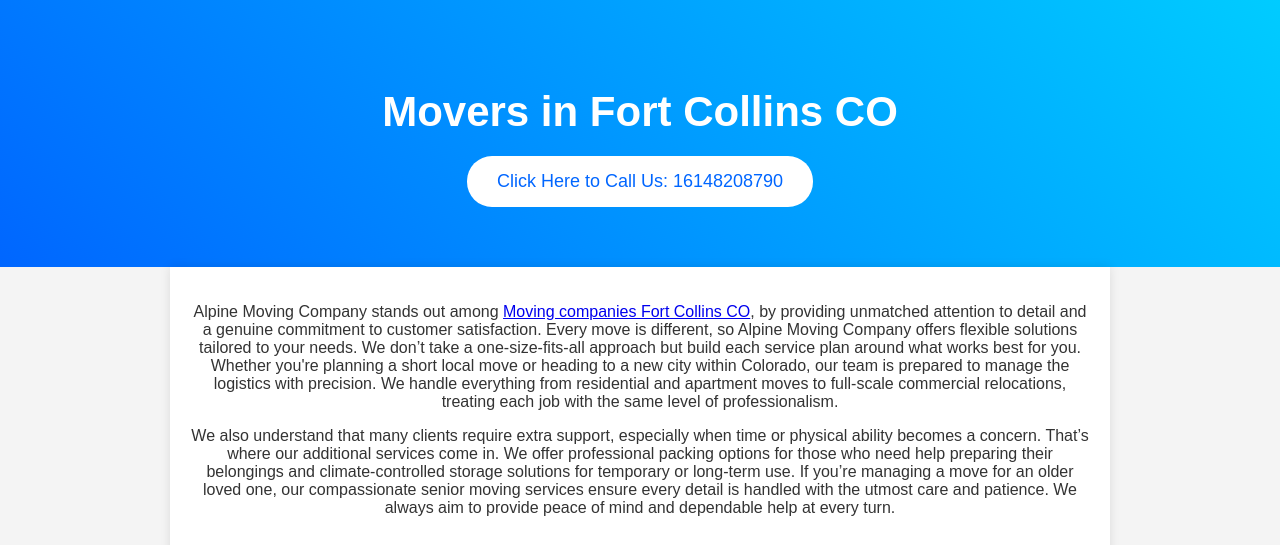
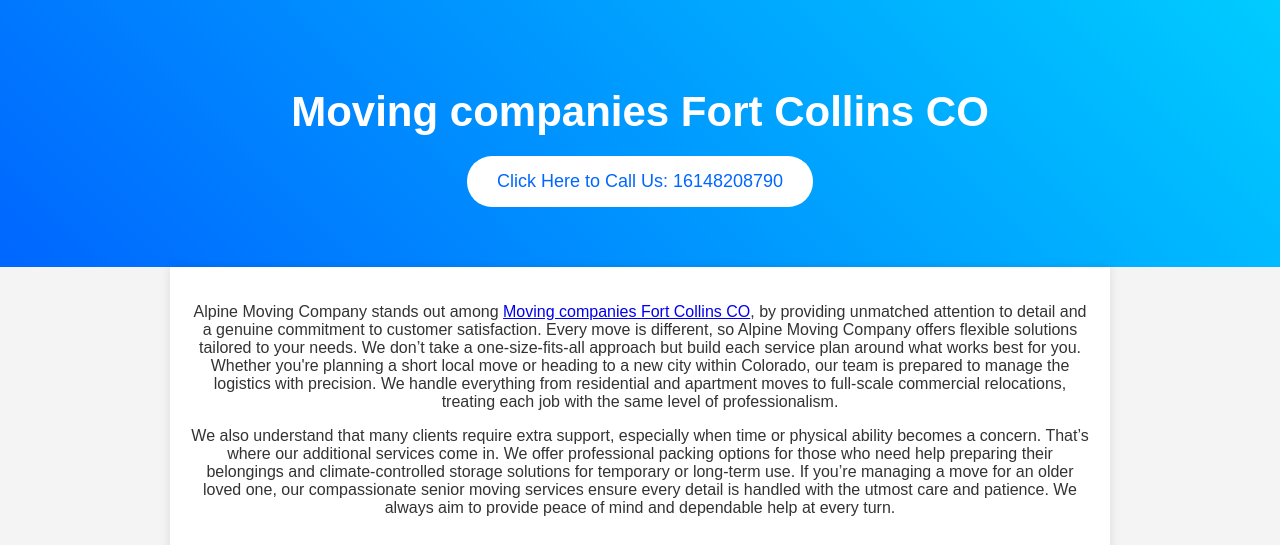
Before and after one commit to alpine-moving-company/alpine-moving-company, a plain HTML site: page index.html in a window 1280 px wide. Shown: the top 545 px of the page. Drawn offline with Linux system fonts and the light colour scheme.

Commit message:
Update index.html

```diff
--- a/index.html
+++ b/index.html
@@ -6,8 +6,8 @@
     <meta http-equiv="Content-Type" content="text/html; charset=utf-8">
     <meta name="description" content="Relocating to a new personal or professional space is a significant milestone that often brings excitement, anticipation, and its fair share of stress. At Alpine Moving Company, we aim to replace uncertainty with confidence by guiding you through every step of the moving process." />
     <meta name="keywords" content="Movers Fort Collins CO, Moving companies Fort Collins CO, Movers near me" />
-    <meta property="og:title" content="Movers in Fort Collins, CO" />
-    <title>Movers in Fort Collins, CO</title>
+    <meta property="og:title" content="Moving companies Fort Collins CO" />
+    <title>Moving companies Fort Collins CO</title>
     <style>
         body {
             font-family: Arial, sans-serif;
@@ -62,7 +62,7 @@
 
     <!-- Hero Section -->
     <div class="hero">
-        <h1>Movers in Fort Collins CO</h1>
+        <h1>Moving companies Fort Collins CO</h1>
         <button onclick="window.location.href='tel:+16148208790'">Click Here to Call Us: 16148208790</button>
     </div>
 
```
